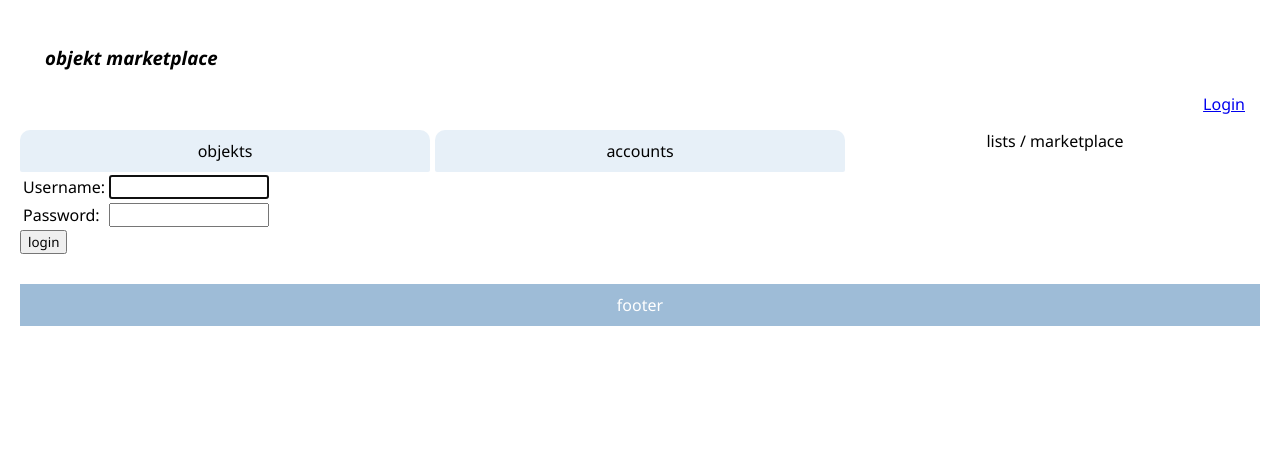
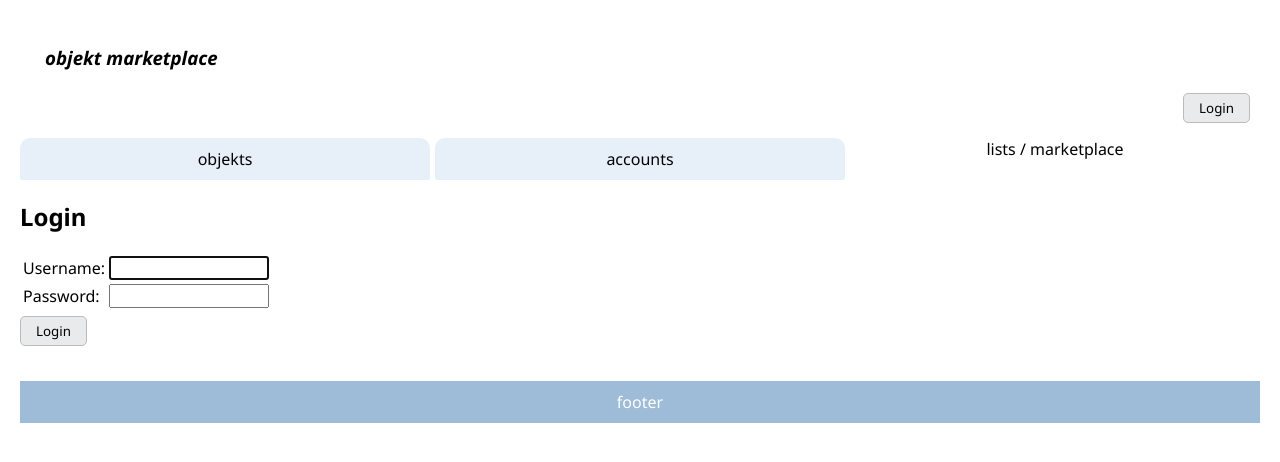
Before and after one commit to aomou/objekt-marketplace, a Django app: page /login/ in a window 1280 px wide. Shown: the top 462 px of the page. Run offline with Django 5.2, Linux system fonts and the light colour scheme; some web fonts are replaced.

Commit message:
Fix login button css

```diff
--- a/static/base.css
+++ b/static/base.css
@@ -22,6 +22,22 @@ code {
     font-size: 0.9em;
 }
 
+button, .btn {
+    margin-top: 5px;
+    margin-bottom: 5px;
+    padding: 5px 15px;
+    background-color: #dde0e2ae;
+    border: 1px solid #bbb;
+    border-radius: 5px;
+
+    transition: 0.1s; /* 加上轉場效果，讓 hover 更平滑 */
+}
+
+button:hover, .btn:hover {
+    background-color: #3e6282;
+    color: white;
+}
+
 /* header */
 
 header {
@@ -43,11 +59,6 @@ header h3:hover {
 
 .log-in-info {
   text-align: right;
-}
-
-.log-in-info a {
-  display: block;
-  padding: 5px;
 }
 
 /* navigation tabs */
--- a/static/login.css
+++ b/static/login.css
@@ -0,0 +1,23 @@
+fieldset div {
+    display: flex;
+    align-items: center;
+    margin-bottom: 15px;
+    gap: 10px;
+}
+
+fieldset div label {
+    width: 25%;
+    flex-shrink: 0;
+    text-align: center;
+    padding-right: 10px;
+    font-weight: medium;
+}
+
+fieldset div input,
+fieldset div textarea {
+    width: 35%;
+    padding: 8px 12px;
+    border: 1px solid #ddd;
+    border-radius: 4px;
+    font-size: smaller;
+}
--- a/templates/base.html
+++ b/templates/base.html
@@ -31,8 +31,10 @@
                     {% csrf_token %}
                         <button class="logout-btn btn" type="submit"> Logout </button> <br>
                     </form>
-                {% else %}                       <!-- 未登入 -->
-                    <a href="{% url 'login' %}"> Login </a>
+                {% else %}                  <!-- 未登入 -->
+                    <form action="{% url 'login' %}">
+                        <button class="btn" type="submit"> Login </button>
+                    </form>
                 {% endif %}
             </div>
         </header>
--- a/templates/registration/login.html
+++ b/templates/registration/login.html
@@ -10,7 +10,9 @@
 {% endblock %}
 
 {% block content %}
-    <div class="log-in-area">
+    <div class="login-container">
+        <h2> Login </h2>
+        <div class="login-form">
             <form method="POST" action="{% url 'login' %}">
                 {% csrf_token %}
                 <table>
@@ -23,8 +25,9 @@
                         <td>{{ form.password }}</td>
                     </tr>
                 </table>
-            <input type="submit" value="login">
+                <button type="submit" class="login-btn"> Login </button>
             </form>
+        </div>
     </div>
 
 {% endblock %}
```
Lines whose indentation alone changed are shown as unchanged.
